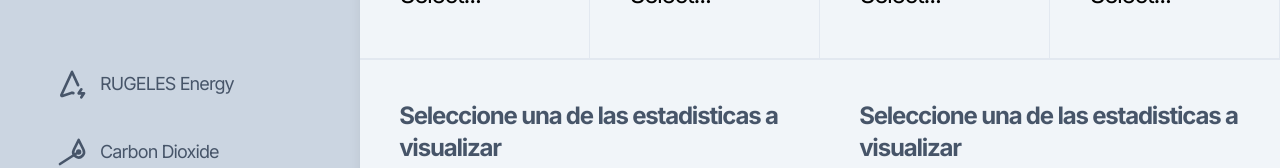
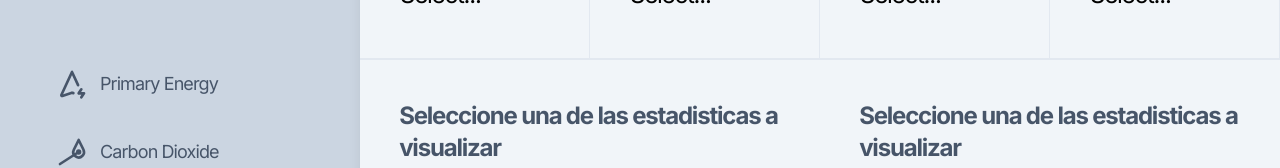
Before and after one commit to jorshua1/EnergyMetrics, a Next.js app: page /multi-graph in a window 1280 px wide. Shown: the part 120-288 px from the top of the page. Built offline with nearby package versions, Linux system fonts and the light colour scheme.

Commit message:
Revert test changes

```diff
--- a/app/components/Sidebar.tsx
+++ b/app/components/Sidebar.tsx
@@ -17,7 +17,7 @@ const menuItems = [
   {
     path: "/primary",
     icon: <TbNavigationBolt size={32} />,
-    title: "RUGELES Energy",
+    title: "Primary Energy",
   },
   {
     path: "/carbon",
```
